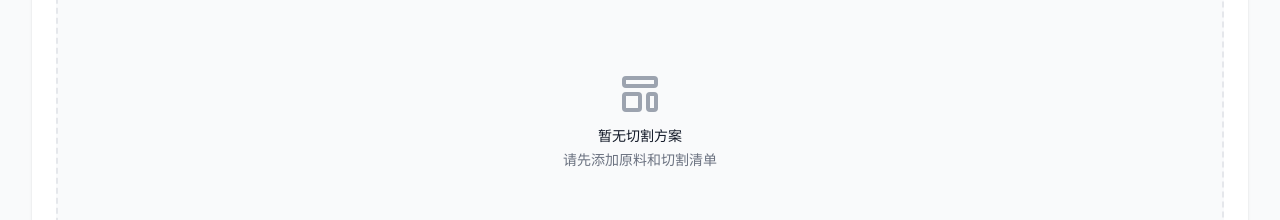
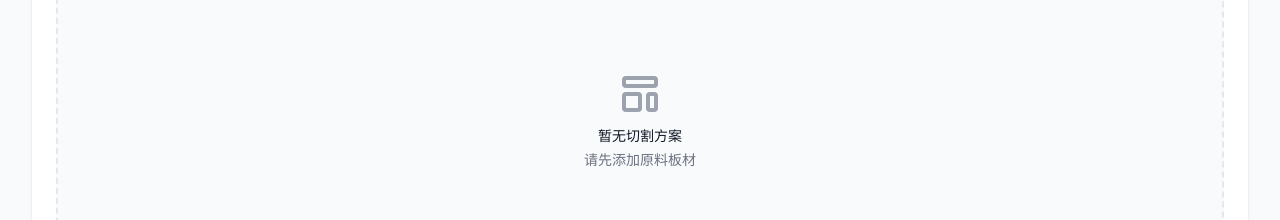
Before and after one commit to LunaDeerTech/CutPlanner, a Vue app: page / in a window 1280 px wide. Shown: the part 1231-1451 px from the top of the page. Built offline with nearby package versions, Linux system fonts and the light colour scheme.

Commit message:
feat: Enhance cutting plan generation with detailed error messages and selected material handling

```diff
--- a/src/components/CuttingResultSection.vue
+++ b/src/components/CuttingResultSection.vue
@@ -49,7 +49,7 @@
           </svg>
           <h3 class="mt-2 text-sm font-medium text-gray-900">暂无切割方案</h3>
           <p class="mt-1 text-sm text-gray-500">
-            {{ canGenerate ? '点击右上角"生成切割方案"按钮开始规划' : '请先添加原料和切割清单' }}
+            {{ getPlaceholderText() }}
           </p>
         </div>
       </div>
@@ -107,6 +107,8 @@
               <div>• SVG尺寸: {{ getSvgWidth(result.materialId) }}×{{ getSvgHeight(result.materialId) }}</div>
               <div>• 缩放比例: {{ getScaleFactor(result.materialId).toFixed(4) }}</div>
               <div>• 材料数据: {{ props.materials?.find(m => m.id === result.materialId) ? '✓找到' : '✗未找到' }}</div>
+              <div>• 查找方法: {{ findMaterialByResultId(result.materialId) ? '✓findMaterialByResultId找到' : '✗未找到' }}</div>
+              <div>• 原始ID匹配: {{ props.materials?.find(m => m.id === result.materialId.replace(/_sheet_\d+$/, '')) ? '✓原始ID找到' : '✗原始ID未找到' }}</div>
               <div v-if="result.cuts.length > 0">
                 • 第一个切割件: {{ result.cuts[0].x }},{{ result.cuts[0].y }} {{ result.cuts[0].width }}×{{ result.cuts[0].height }}
               </div>
@@ -210,6 +212,9 @@
 
 <script setup lang="ts">
 import type { CuttingResult, Material, CuttingItem } from '@/models/types'
+import { useMaterialStore } from '@/store/material'
+
+const materialStore = useMaterialStore()
 
 // Props
 const props = defineProps<{
@@ -239,6 +244,21 @@ const exportPNG = () => {
 
 const exportReport = () => {
   emit('exportReport')
+}
+
+// 获取占位符文本
+const getPlaceholderText = (): string => {
+  if (!props.materials || props.materials.length === 0) {
+    return '请先添加原料板材'
+  } else if (!props.items || props.items.length === 0) {
+    return '请先添加切割清单'
+  } else if (!materialStore.selectedMaterial) {
+    return '请在"原料配置"中选择要使用的料板规格'
+  } else if (props.canGenerate) {
+    return '点击右上角"生成切割方案"按钮开始规划'
+  } else {
+    return '请完成所有配置后再进行切割规划'
+  }
 }
 
 // SVG 相关计算
--- a/src/pages/HomePage.vue
+++ b/src/pages/HomePage.vue
@@ -101,7 +101,9 @@ const editingCuttingItem = ref<CuttingItem | null>(null)
 
 // 计算属性：是否可以生成切割方案
 const canGenerate = computed(() => {
-  return materialStore.materials.length > 0 && cuttingStore.items.length > 0
+  return materialStore.materials.length > 0 &&
+         cuttingStore.items.length > 0 &&
+         materialStore.selectedMaterial !== null
 })
 
 // 切割清单相关方法
@@ -169,7 +171,16 @@ const handleSettingsSaved = (settings: CuttingSettings) => {
 // 生成切割方案
 const generateCuttingPlan = async () => {
   if (!canGenerate.value) {
-    alert('请先添加原料和切割清单')
+    // 提供更具体的错误信息
+    if (materialStore.materials.length === 0) {
+      alert('请先添加原料')
+    } else if (cuttingStore.items.length === 0) {
+      alert('请先添加切割清单')
+    } else if (materialStore.selectedMaterial === null) {
+      alert('请先选择要使用的料板规格\n\n在"原料配置"区域点击料板卡片来选择')
+    } else {
+      alert('请先添加原料和切割清单，并选择要使用的料板')
+    }
     return
   }
 
@@ -180,16 +191,18 @@ const generateCuttingPlan = async () => {
 
     console.log('开始生成切割方案...')
     console.log('材料列表:', materialStore.materials)
+    console.log('选择的材料:', materialStore.selectedMaterial)
     console.log('切割项目:', cuttingStore.items)
     console.log('设置:', settingsStore.settings)
 
     // 创建切割规划服务
     const cuttingPlanner = new CuttingPlannerService(settingsStore.settings)
 
-    // 执行切割算法
+    // 执行切割算法 - 传递选择的材料
     const results = await cuttingPlanner.calculateOptimalLayout(
       materialStore.materials,
-      cuttingStore.items
+      cuttingStore.items,
+      materialStore.selectedMaterial!  // 使用 ! 断言，因为前面已经检查过 canGenerate
     )
 
     console.log('切割方案生成完成:', results)
@@ -200,8 +213,8 @@ const generateCuttingPlan = async () => {
     // 显示成功信息
     if (results.length > 0) {
       const totalPieces = results.reduce((sum: number, result: any) => sum + result.cuts.length, 0)
-      const materialType = materialStore.materials[0]?.name || '所选料板'
-      alert(`切割方案生成成功！\n料板类型: ${materialType}\n使用数量: ${results.length} 张\n切割零件: ${totalPieces} 个\n\n算法已自动选择最优的料板使用数量`)
+      const usedMaterialName = materialStore.selectedMaterial?.name || materialStore.materials[0]?.name || '自动选择的料板'
+      alert(`切割方案生成成功！\n使用料板: ${usedMaterialName}\n使用数量: ${results.length} 张\n切割零件: ${totalPieces} 个\n\n${materialStore.selectedMaterial ? '使用了您选择的料板类型' : '系统自动选择了最优料板'}`)
     } else {
       alert('无法生成切割方案，请检查材料和切割项目的尺寸')
     }
--- a/src/services/cutting/CuttingPlannerService.ts
+++ b/src/services/cutting/CuttingPlannerService.ts
@@ -15,15 +15,22 @@ export class CuttingPlannerService {
    * Calculate optimal cutting layout for multiple materials
    * @param materials Available material types (unlimited quantity of each type)
    * @param items Items to be cut
+   * @param selectedMaterial Optional selected material to use preferentially
    * @returns Array of cutting results, one per material sheet used
    */
   async calculateOptimalLayout(
     materials: Material[],
-    items: CuttingItem[]
+    items: CuttingItem[],
+    selectedMaterial?: Material
   ): Promise<CuttingResult[]> {
 
     if (!materials.length || !items.length) {
       return []
+    }
+
+    // 必须选择一个材料才能进行切割规划
+    if (!selectedMaterial) {
+      throw new Error('请先选择要使用的料板规格')
     }
 
     // Validate input data
@@ -32,7 +39,7 @@ export class CuttingPlannerService {
     // Use the selected optimization strategy
     switch (this.settings.optimizationStrategy) {
       case 'first-fit':
-        return this.calculateFirstFitLayoutUnlimited(materials, items)
+        return this.calculateFirstFitLayoutUnlimited(materials, items, selectedMaterial)
 
       case 'best-fit':
         throw new Error('最佳适应算法尚未实现，请选择"首次适应"算法')
@@ -45,7 +52,7 @@ export class CuttingPlannerService {
 
       default:
         console.warn(`未知的优化策略: ${this.settings.optimizationStrategy}，使用首次适应算法`)
-        return this.calculateFirstFitLayoutUnlimited(materials, items)
+        return this.calculateFirstFitLayoutUnlimited(materials, items, selectedMaterial)
     }
   }
 
@@ -55,16 +62,16 @@ export class CuttingPlannerService {
    * Note: This method does NOT modify the original items array - it works with a deep copy
    */
   private calculateFirstFitLayoutUnlimited(
-    materials: Material[],
-    items: CuttingItem[]
+    _materials: Material[],  // 保留参数以维持接口一致性，但不再使用
+    items: CuttingItem[],
+    selectedMaterial: Material  // 不再是可选的
   ): CuttingResult[] {
     const results: CuttingResult[] = []
     // Create a deep copy of items to avoid modifying the original cutting list
     const remainingItems = items.map(item => ({ ...item }))
 
-    // Choose the best material type for this cutting plan
-    // For now, use the first material or the largest one
-    const selectedMaterial = this.selectBestMaterialType(materials)
+    // Use the provided selected material (no fallback needed since it's required)
+    const chosenMaterial = selectedMaterial
 
     let sheetNumber = 1
 
@@ -72,9 +79,9 @@ export class CuttingPlannerService {
     while (remainingItems.length > 0) {
       // Create a new sheet of the selected material type
       const currentSheet: Material = {
-        ...selectedMaterial,
-        id: `${selectedMaterial.id}_sheet_${sheetNumber}`,
-        name: `${selectedMaterial.name} - 第${sheetNumber}张`
+        ...chosenMaterial,
+        id: `${chosenMaterial.id}_sheet_${sheetNumber}`,
+        name: `${chosenMaterial.name} - 第${sheetNumber}张`
       }
 
       const cuttingService = new FirstFitCuttingService(this.settings)
@@ -110,7 +117,11 @@ export class CuttingPlannerService {
   /**
    * Select the best material type for cutting
    * Currently selects the largest material by area
+   * @deprecated This method is no longer used since material selection is now required
+   * @param materials Available materials
+   * @returns The best material
    */
+  // @ts-ignore - 保留此方法用于将来可能的功能扩展
   private selectBestMaterialType(materials: Material[]): Material {
     // Sort by area (largest first) and select the best one
     const sortedMaterials = [...materials].sort(
```
